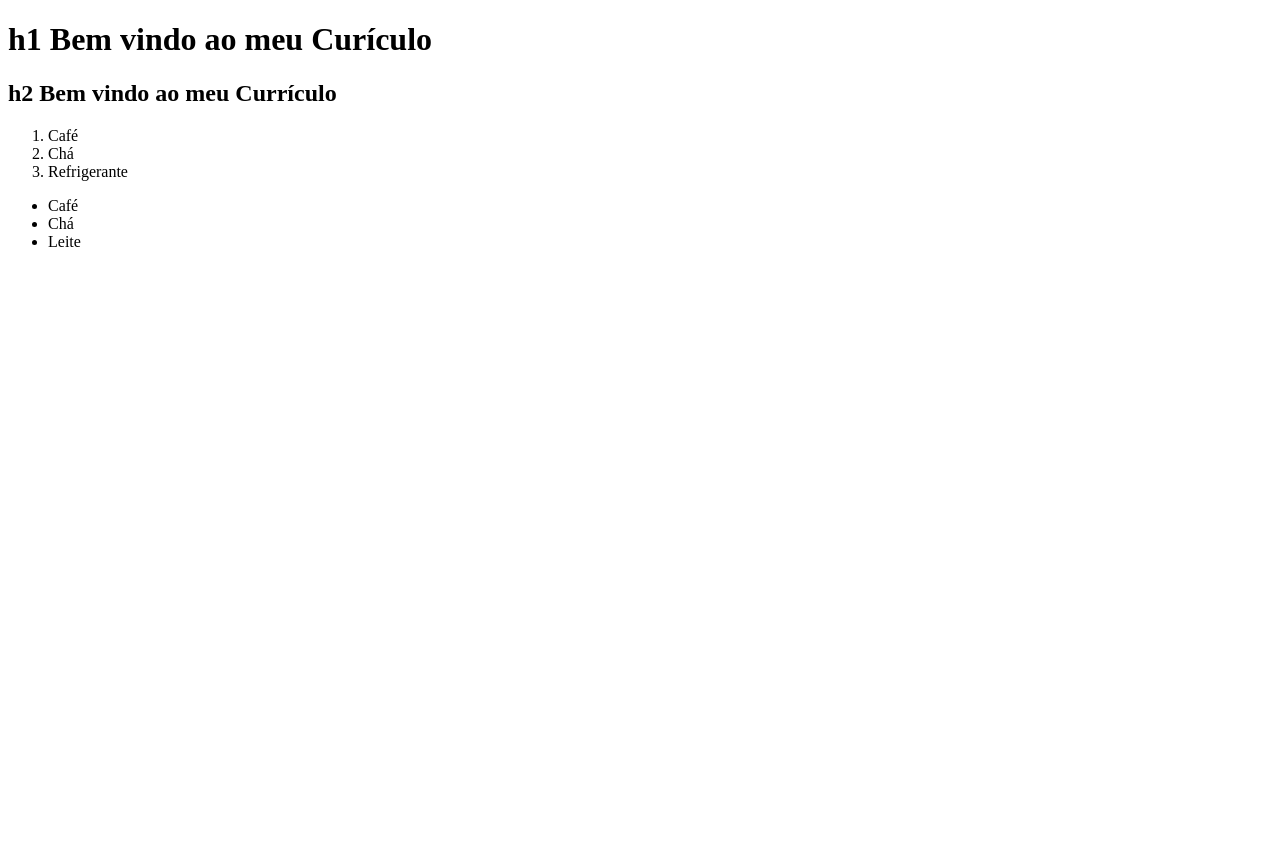
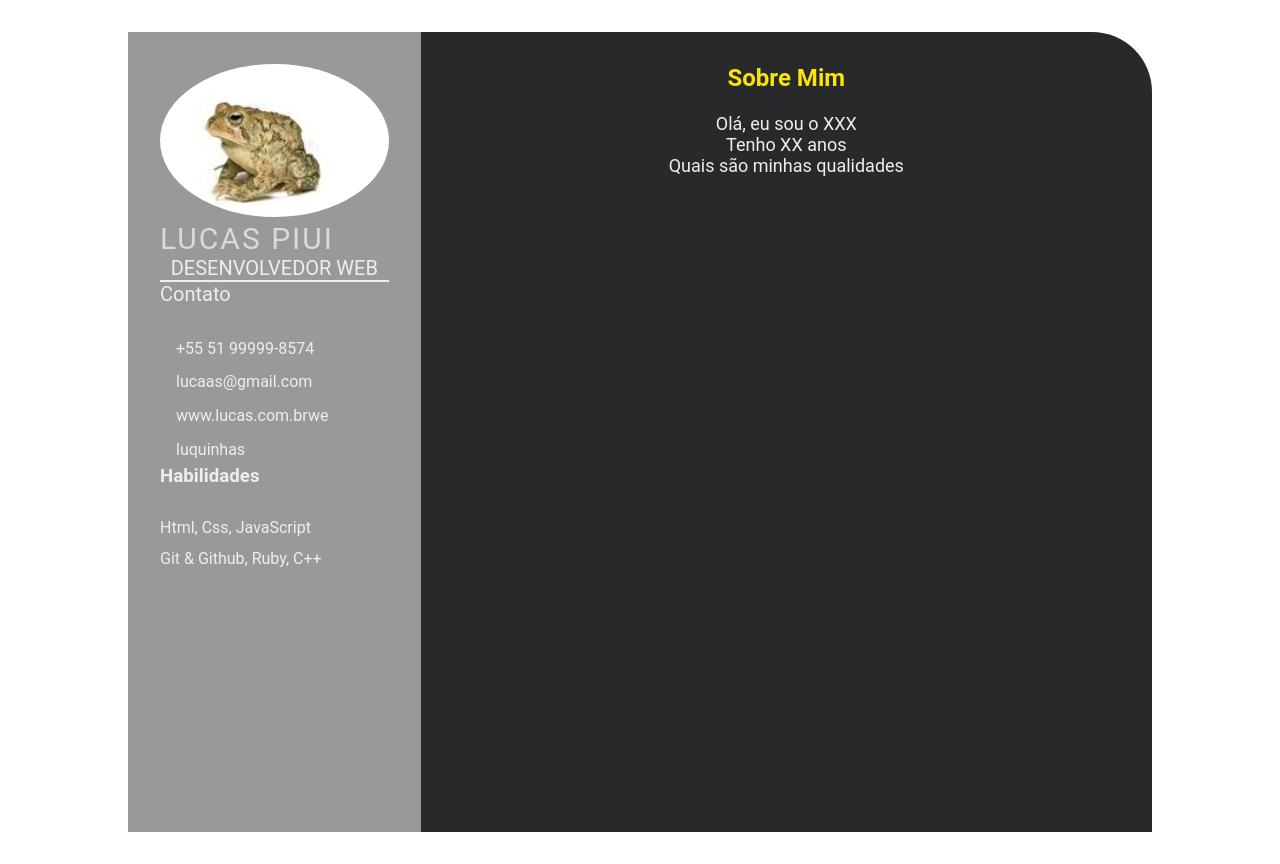
Before and after one commit to LuquinhasBohrer/devweekgit.github.io, a plain HTML site: page index.html in a window 1280 px wide. Before the commit the page ends 800 px from the top, so only its background shows below. Drawn offline with Linux system fonts and the light colour scheme; files whose address does not match are found by name.

Commit message:
Criação da aba de habilidades, e colocação de foto (#2)

```diff
--- a/index.html
+++ b/index.html
@@ -4,20 +4,50 @@
     <meta charset="UTF-8">
     <meta http-equiv="X-UA-Compatible" content="IE=edge">
     <meta name="viewport" content="width=device-width, initial-scale=1.0">
-    <title>Currículo</title>
+    <link rel="stylesheet" href="style.css">
+    <title>Lucas poiu CV</title>
 </head>
 <body>
-    <h1>h1 Bem vindo ao meu Curículo</h1>
-    <h2>h2 Bem vindo ao meu Currículo</h2>
+    <main class="conteudo-resumido">
+        <section class="sessao-esquerda">
+            <section class="conteudo-sessao-esquerda">
+                <div class="perfil">
+                    <img class="foto-perfil" src="C:\Users\Miria\Desktop\Programação\devweek\devweekgit.github.io\sapo.jpg" alt="Imagem de perfil">
+                    <p class="nome">Lucas piui</p>
+                    <p class="profissao">Desenvolvedor Web</p>
+                </div>
+                <div class="info-contato">
+                    <p class="titulo-esquerdo">Contato</p>
+                    <ul>
+                        <li><i class="fa fa-phone"></i>+55 51 99999-8574</li>
+                        <li><i class="fa fa-envelope"></i>lucaas@gmail.com</li>
+                        <li><i class="fa fa-globe"></i>www.lucas.com.brwe</li>
+                        <li><i class="fa fa-github"></i>luquinhas<br></li>
+                    </ul>
+                </div>
+                <div class="habilidades">
+                    <p class="titulo-esquerdo"><h1>Habilidades</h1></p>
+                    <ul>
+                        <li><p>Html, Css, JavaScript</p></li>
+                        <li><p>Git & Github, Ruby, C++</p></li>
+                    </ul>
+                </div>
+            </div>
+            </section>
+        </section>
+
+        <section class="right-section">
+            <div class="right-section-contents">
+                <section class="about gap">
+                    <div class="titulo-direito"><h2>Sobre Mim</h2></div>
+                    <p class="conteudo-sobre-mim">
+                        <br>Olá, eu sou o XXX
+                        <br>Tenho XX anos
+                        <br>Quais são minhas qualidades
+                    </p>
+                </section>
+            </div>
+        </section>
+    </main>
 </body>
-    <ol>
-        <li>Café</li>
-        <li>Chá</li>
-        <li>Refrigerante</li>
-    </ol>
-    <ul>
-        <li>Café</li>
-        <li>Chá</li>
-        <li>Leite</li>
-    </ul>
 </html>
--- /dev/null
+++ b/style.css
@@ -0,0 +1,110 @@
+* {
+    margin: 0;
+    padding: 0;
+    box-sizing: border-box;
+    list-style: none;
+    font-family: 'Roboto', sans-serif;
+}
+
+.conteudo-resumido {
+    min-height: 100vh;
+    width: 80%;
+    margin: 2rem auto;
+    display: grid;
+    grid-template-columns: repeat(7, 1fr);
+}
+
+.sessao-esquerda {
+    grid-column: span 2;
+    height: 100%;
+    background-color: #999999;
+}
+
+.right-section {
+    grid-column: span 5;
+    height: 100%;
+    background-color: #27292b;
+    border-radius: 0px 60px 0px 0px;
+}
+
+.conteudo-sessao-esquerda{
+    padding: 2rem 2rem;
+}
+
+.perfil {
+    width: 100%;
+    border-bottom: 2px solid #eeeeee;
+}
+
+.perfil .foto-perfil {
+    width: 100%;
+    border-radius: 100%;
+}
+
+.nome {
+    color: #D6DBDF;
+    font-size: 30px;
+    letter-spacing: 2px;
+    text-transform: uppercase;
+}
+
+.profissao {
+    color: #eeeeee;
+    font-size: 20px;
+    text-transform: uppercase;
+    text-align: center;
+}
+
+/* .contact-info { border-bottom: 2px solid #1B2631; } */
+.titulo-esquerdo {
+    color: #eeeeee;
+    font-size: 20px;
+}
+
+.info-contato ul {
+    padding-top: 1.5rem;
+}
+
+.info-contato ul li,
+.references ul li {
+    padding: .4rem 0;
+    color: #eeeeee;
+}
+
+.info-contato ul li i,
+.references ul li i {
+    padding-right: 1rem;
+    font-size: 18px;
+    color: #eeeeee;
+}
+
+h1 {
+    color: #eeeeee;
+    text-align:left;
+}
+
+.habilidades ul {
+    padding-top: 1.5rem;
+}
+.habilidades ul li p {
+    padding: .4rem 0;
+    color: #eeeeee;
+}
+
+.right-section-contents {
+    padding: 2rem 2rem;
+}
+
+.titulo-direito {
+    text-align: center;
+    color: #fae20b;
+}
+
+.gap {
+    padding-bottom: 2rem;
+}
+.conteudo-sobre-mim {
+    text-align: center;
+    font-size: 18px;
+    color: #eeeeee;
+}
```
Also changed, not shown: sapo.jpg (added).
